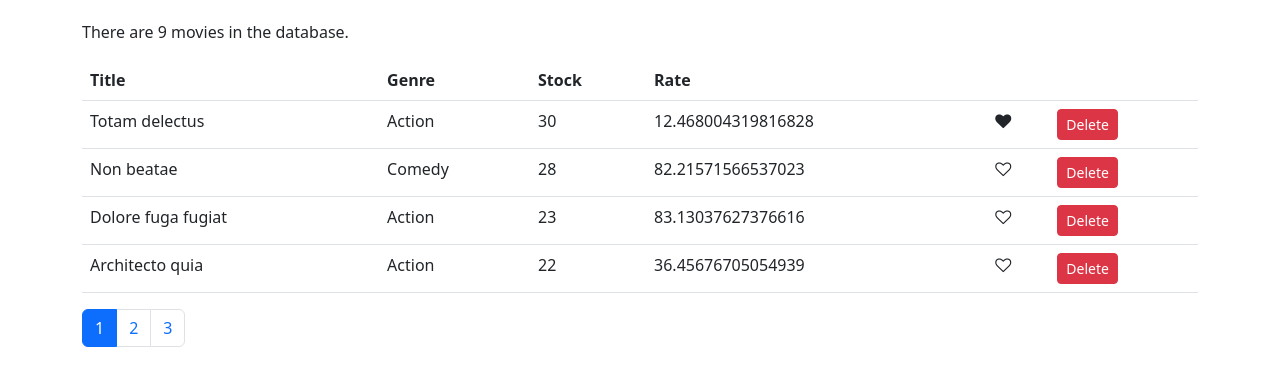
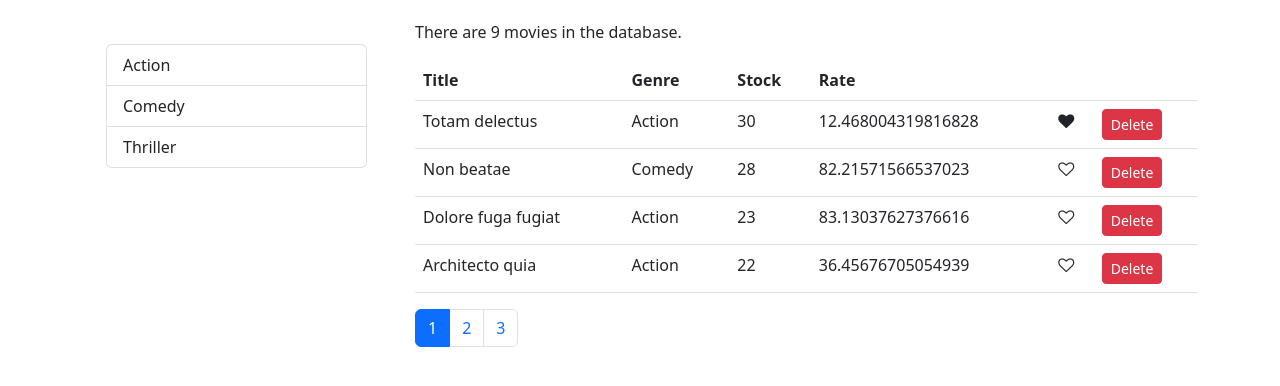
Before and after one commit to Nil20/Vidly, a React (Create React App) app: page / in a window 1280 px wide. Shown: the top 386 px of the page. Built offline with nearby package versions, Linux system fonts and the light colour scheme.

Commit message:
List group addition for genres

```diff
--- a/src/components/common/listGroup.jsx
+++ b/src/components/common/listGroup.jsx
@@ -1,7 +1,17 @@
-import React from 'react';
+import React from "react";
 
-const ListGroup = () => {
-    return null;
-}
+const ListGroup = (props) => {
+  const { items } = props;
+
+  return (
+    <ul className="list-group">
+      {items.map((item) => (
+        <li key={item._id} className="list-group-item">
+          {item.name}
+        </li>
+      ))}
+    </ul>
+  );
+};
 
 export default ListGroup;
--- a/src/components/movies.jsx
+++ b/src/components/movies.jsx
@@ -3,12 +3,20 @@
 import Pagination from "./common/pagination";
 import { paginate } from "../utils/paginate";
 import { getMovies } from "../services/fakeMovieService";
+import ListGroup from "./common/listGroup";
+import { getGenres } from "../services/fakeGenreService";
 
 class Movies extends Component {
   state = {
-    movies: getMovies(),
+    movies: [],
+    genres: [],
     currentPage: 1,
     pageSize: 4,
+  };
+
+  componentDidMount() {
+    this.setState({movies: getMovies(), genres:getGenres() });
+    console.log(this.state.genres);
   };
 
   handleDelete = (movie) => {
@@ -28,6 +36,10 @@
     this.setState({ currentPage: page });
   };
 
+  handleGenreSelect = genre => {
+    console.log(genre);
+  };
+
   render() {
     const { length: count } = this.state.movies;
 
@@ -38,7 +50,12 @@
     if (count === 0) return <p>There are no movies</p>;
 
     return (
-      <React.Fragment>
+      <div className="row">
+        <div className="col-3 m-4">
+          <ListGroup items={this.state.genres} onItemSelect={this.handleGenreSelect} />
+        </div>
+
+        <div className="col">
           <p>There are {count} movies in the database.</p>
           <table className="table">
             <thead>
@@ -82,7 +99,10 @@
             currentPage={currentPage}
             onPageChange={this.handlePageChange}
           />
-      </React.Fragment>
+        </div>
+
+
+      </div>
     );
   }
 }
```
Lines whose indentation alone changed are shown as unchanged.
